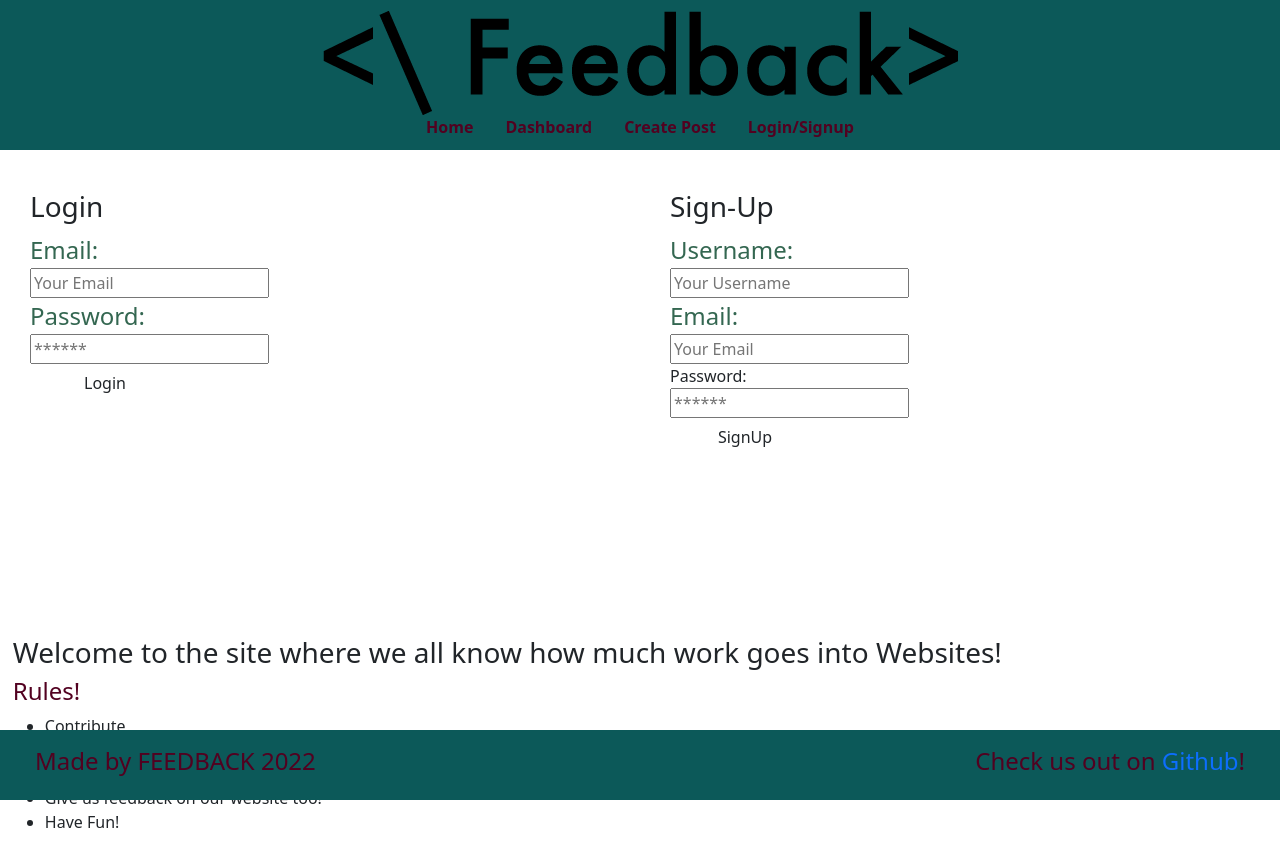
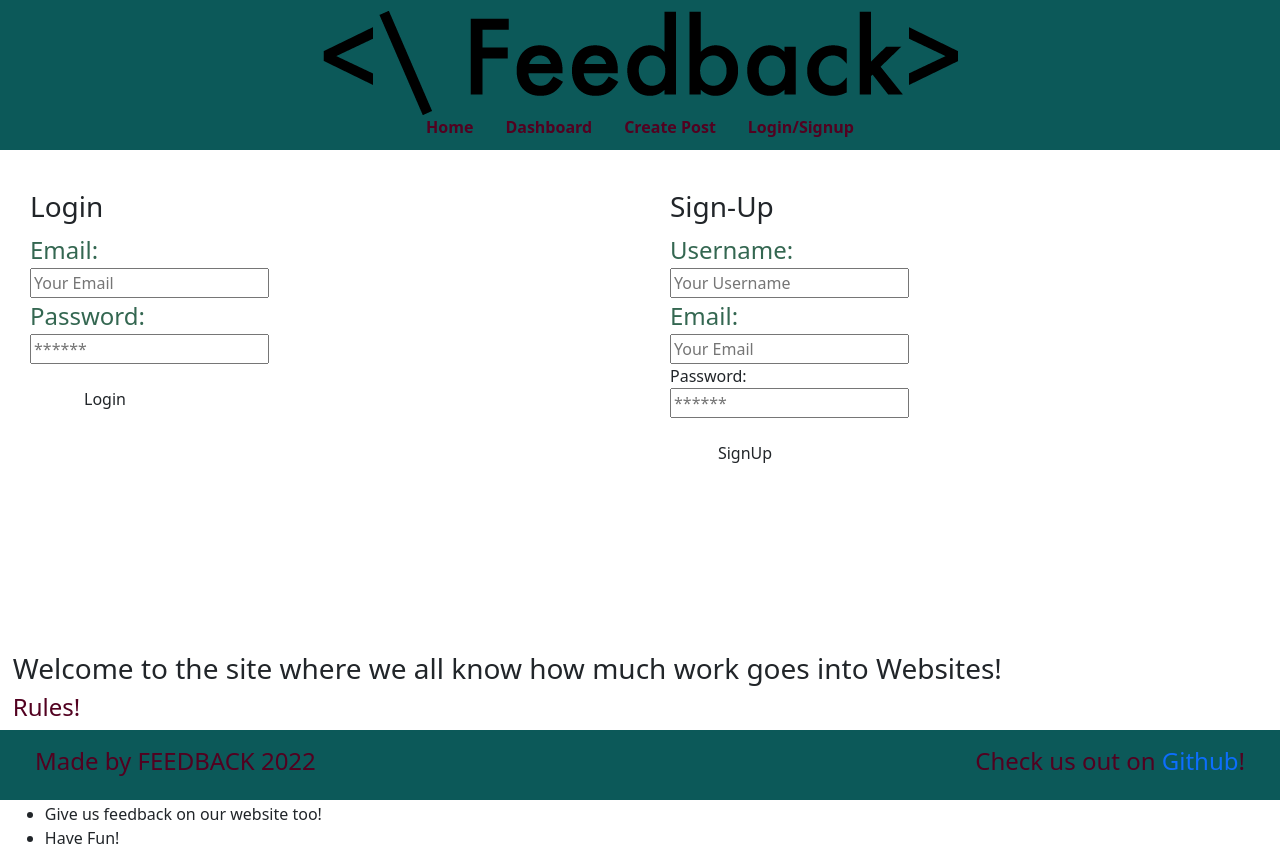
Before and after one commit to Jillium/FEEDback, a React (Create React App) app in the folder client/: page /login in a window 1280 px wide. Built offline with nearby package versions, Linux system fonts and the light colour scheme.

Commit message:
random button changes

```diff
--- a/client/src/App.css
+++ b/client/src/App.css
@@ -264,6 +264,9 @@
 .padding-top {
     padding-top: 160px;
 }
+.light-color {
+    color: var(--light);
+}
 
 /* Modal */
 .modal {
--- a/client/src/pages/Login.jsx
+++ b/client/src/pages/Login.jsx
@@ -126,7 +126,7 @@ const Login = (props) => {
           value={loginFormState.password}
           onChange={handleLoginFormChange}
         />
-        <button className="btn block-form-sections" type="submit">
+        <button className="btn block-form-sections mt-3 light-color" type="submit">
           Login
         </button>
       </form>
@@ -169,7 +169,7 @@ const Login = (props) => {
           value={signUpFormState.password}
           onChange={handleSignUpFormChange}
         />
-        <button className="btn block-form-sections" type="submit">
+        <button className="btn block-form-sections mt-3 light-color" type="submit">
           SignUp
         </button>
       </form>
```
